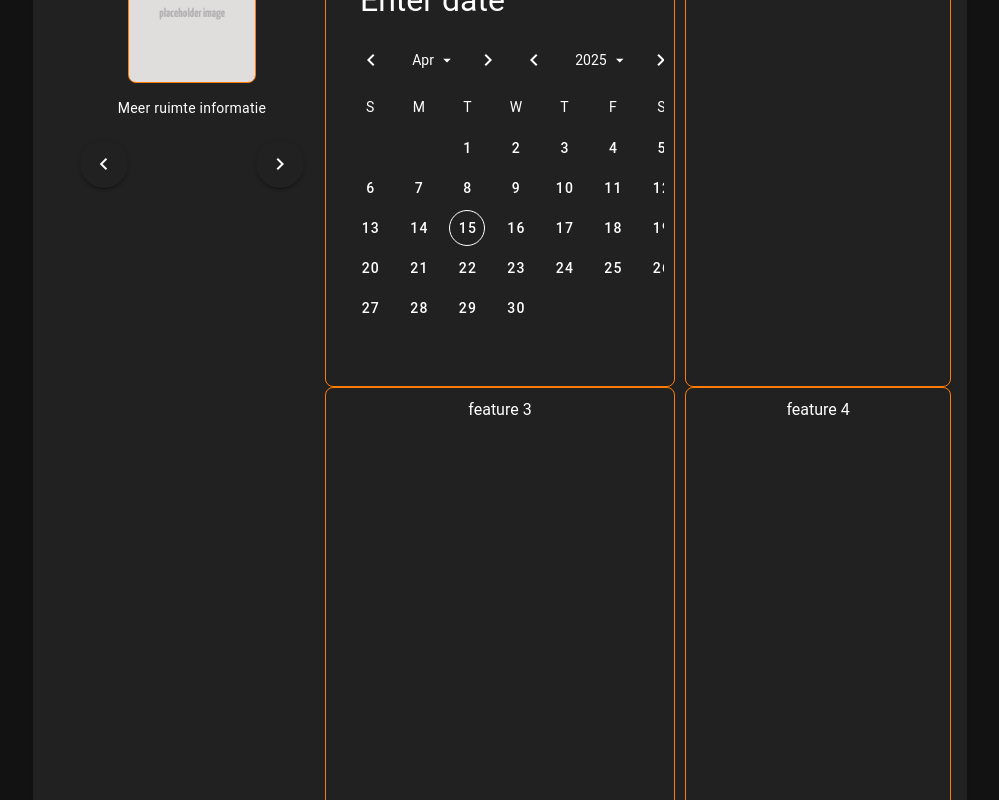
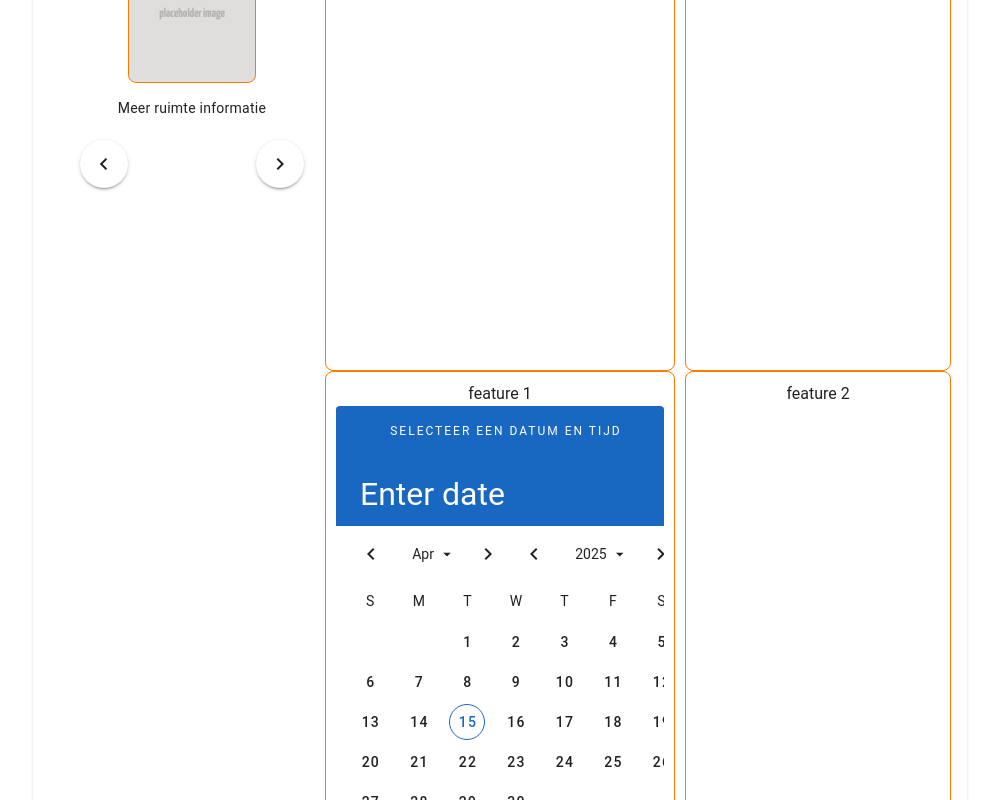
Before and after one commit to Hadil66/vueapp, a Vue app in the folder vueapp/: page / in a window 1280 px wide. Shown: the part 1260-2060 px from the top of the page, without its empty margins (140-1139 px from the left). Built offline with nearby package versions, Linux system fonts and the light colour scheme.

Commit message:
beginnetje date + time picker #25

```diff
--- a/vueapp/src/components/Cards.vue
+++ b/vueapp/src/components/Cards.vue
@@ -8,41 +8,133 @@
               <div class="container">
                 <v-card-title>{{ ruimte }}</v-card-title>
                 <v-card-subtitle>Max aantal personen</v-card-subtitle>
-                            <v-img
-                                alt="placeholder"
-                                class="placeholder-image"
-                            >
-                            </v-img>
+                <v-img alt="placeholder" class="placeholder-image"></v-img>
                 <v-card-text> Meer ruimte informatie </v-card-text>
               </div>
             </v-carousel-item>
           </v-carousel>
-                            <p tabindex="0"> feature 1 <v-date-picker></v-date-picker> </p>
-                            <p tabindex="0"> feature 2 </p>
-                            <p tabindex="0"> feature 3 </p>
-                            <p tabindex="0"> feature 4 </p>
+          <div class="feature" tabindex="0"> feature 1
+            <v-date-picker v-model="selectedDate"
+              title="Selecteer een datum en tijd"
+              :allowed-dates="allowedDates"
+              @update:model-value="onDateSelected"
+              multiple
+              color= "primary"
+            />
+            <v-card-text v-if="selectedDate && selectedDate.length"> <h3 class="mb-4">Beschikbare Tijdsloten</h3> </v-card-text>
+            <v-select
+              v-if="selectedDate && selectedDate.length"
+              v-model="selectedTimeSlot"
+              :items="availableTimeSlots"
+              label="Selecteer een tijdslot"
+              :disabled="!selectedDate"
+              multiple
+              no-data-text="Selecteer eerst een datum"
+            >
+            </v-select>
+
+            <v-alert
+              v-if="selectedDate && availableTimeSlots.length === 0 && !loadingTimeSlots"
+              type="warning"
+              dense
+              text
+              class="mt-4"
+            >
+              Geen tijdsloten beschikbaar voor deze datum.
+            </v-alert>
+
+          </div>
+          <div class="feature" tabindex="0">feature 2</div>
+          <div class="feature" tabindex="0">feature 3</div>
+          <div class="feature" tabindex="0">feature 4</div>
         </v-card>
-
       </v-col>
     </v-row>
   </v-container>
 </template>
 
-<script>
-    export default {
-        data() {
-            return {
-                ruimtes: [
-                    'Ruimte 1',
-                    'Ruimte 2',
-                    'Ruimte 3',
-                    'Ruimte 4',
-                    'Ruimte 5',
-                    'Ruimte 6',
-                    'Ruimte 7'
-                ],
+<script setup>
+import { ref, computed, watch } from 'vue';
+
+const ruimtes = [
+  "Ruimte 1",
+  "Ruimte 2",
+  "Ruimte 3",
+  "Ruimte 4",
+  "Ruimte 5",
+  "Ruimte 6",
+  "Ruimte 7",
+];
+
+// --- Data Refs ---
+const selectedDate = ref(null);
+const selectedTimeSlot = ref(null);
+const availableTimeSlots = ref([]);
+const loadingTimeSlots = ref(false);
+const possibleTimeSlots = [
+  '09:00 - 10:00',
+  '10:00 - 11:00',
+  '11:00 - 12:00',
+  '13:00 - 14:00',
+  '14:00 - 15:00',
+  '15:00 - 16:00',
+  '16:00 - 17:00',
+];
+
+// --- Computed Property for Display ---
+const formattedSelectedDate = computed(() => {
+  if (!selectedDate.value) return '';
+  // Make sure selectedDate.value is a Date object before formatting
+  const date = selectedDate.value instanceof Date ? selectedDate.value : new Date(selectedDate.value);
+  return date.toLocaleDateString('nl-NL', {
+    weekday: 'long',
+    year: 'numeric',
+    month: 'long',
+    day: 'numeric',
+  });
+});
+
+// --- Methods ---
+
+// Function to simulate fetching slots for a date
+const fetchAvailableSlots = async (date) => {
+  if (!date) {
+    availableTimeSlots.value = [];
+    return;
+  }
+  loadingTimeSlots.value = true;
+  // --- FAKE AVAILABLE TIMES ---
+  await new Promise(resolve => setTimeout(resolve, 500)); // Simulate network delay
+
+  // Example logic: Maybe weekends have fewer slots, or fetch real data
+  const dayOfWeek = date.getDay(); // 0 = Sunday, 6 = Saturday
+  if (dayOfWeek === 0 || dayOfWeek === 6) {
+     // Simulate fewer slots on weekends
+     availableTimeSlots.value = ['10:00 - 11:00', '11:00 - 12:00'];
+  } else {
+    // Simulate different slots on specific dates (example)
+    if (date.getDate() % 5 === 0) { // Just a silly example
+        availableTimeSlots.value = ['09:00 - 10:00', '13:00 - 14:00', '14:00 - 15:00'];
+    } else {
+        availableTimeSlots.value = [...possibleTimeSlots];
+    }
+  }
+  // --- END SIMULATION ---
+  loadingTimeSlots.value = false;
 };
-        },
+
+// Called when the date picker value changes
+const onDateSelected = (newDate) => {
+   // When a new date is selected, reset the time slot
+   selectedTimeSlot.value = null;
+   // Fetch slots for the new date
+   if (newDate) {
+      // Ensure newDate is a Date object if needed by your fetch logic
+      const dateObj = newDate instanceof Date ? newDate : new Date(newDate);
+      fetchAvailableSlots(dateObj);
+   } else {
+      availableTimeSlots.value = []; // Clear slots if date is cleared
+   }
 };
 </script>
 
@@ -74,7 +166,7 @@
     border-radius: 8px !important;
     width: 80% !important;
     margin: 0 auto !important;
-        padding: 16px  !important;
+    padding: 16px !important;
   }
 
   .container {
@@ -82,9 +174,10 @@
     flex-direction: column;
     align-items: center;
   }
+
   .placeholder-image {
     border-radius: 8px !important;
-        background-image: url('@/assets/placeholder.png');
+    background-image: url("@/assets/placeholder.png");
     background-size: cover;
     background-position: center;
     height: 9em;
@@ -96,7 +189,7 @@
     padding: 16px 0 !important;
   }
 
-    p {
+  .feature {
     text-align: center;
     border-radius: 8px !important;
     padding: 10px;
@@ -109,15 +202,14 @@
   }
 
   @media (max-width: 849px) {
-        p {
+    .feature {
       margin: 16px;
     }
   }
 
-
-    p:hover {
-        -webkit-box-shadow: 2px 2px 16px 0px rgba(148,148,148,0.7);
-        cursor: pointer
+  .feature:hover {
+    -webkit-box-shadow: 2px 2px 16px 0px rgba(148, 148, 148, 0.7);
+    cursor: pointer;
   }
 
   @media (min-width: 850px) {
@@ -129,11 +221,23 @@
       grid-row-gap: 0px !important;
     }
 
-        .v-carousel { grid-area: 1 / 1 / 3 / 2 !important; }
-        p:nth-of-type(1) { grid-area: 1 / 2 / 2 / 3 !important; margin-top: 1rem !important; }
-        p:nth-of-type(2) { grid-area: 1 / 3 / 2 / 4 !important; margin-top: 1rem !important; }
-        p:nth-of-type(3) { grid-area: 2 / 2 / 3 / 3 !important; }
-        p:nth-of-type(4) { grid-area: 2 / 3 / 3 / 4 !important; }
+    .v-carousel {
+      grid-area: 1 / 1 / 3 / 2 !important;
+    }
+    .feature:nth-of-type(1) {
+      grid-area: 1 / 2 / 2 / 3 !important;
+      margin-top: 1rem !important;
+    }
+    .feature:nth-of-type(2) {
+      grid-area: 1 / 3 / 2 / 4 !important;
+      margin-top: 1rem !important;
+    }
+    .feature:nth-of-type(3) {
+      grid-area: 2 / 2 / 3 / 3 !important;
+    }
+    .feature:nth-of-type(4) {
+      grid-area: 2 / 3 / 3 / 4 !important;
+    }
   }
 
   @media (min-width: 960px) {
--- a/vueapp/src/plugins/vuetify.js
+++ b/vueapp/src/plugins/vuetify.js
@@ -14,6 +14,6 @@ import { createVuetify } from 'vuetify'
 // https://vuetifyjs.com/en/introduction/why-vuetify/#feature-guides
 export default createVuetify({
   theme: {
-    defaultTheme: 'dark',
+    defaultTheme: 'light',
   },
 })
```
Lines whose indentation alone changed are shown as unchanged.
